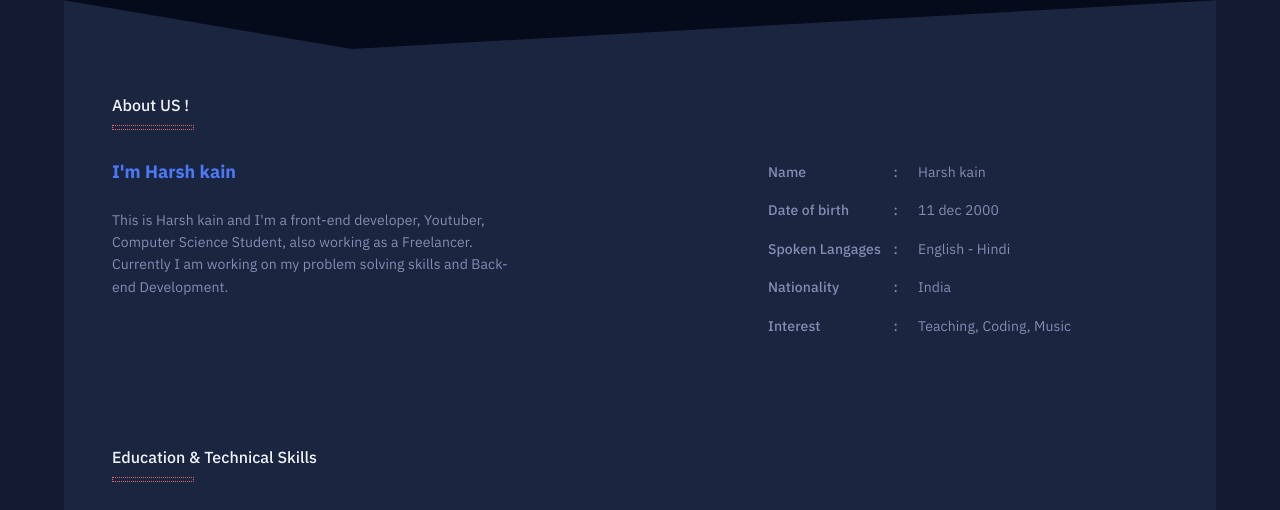
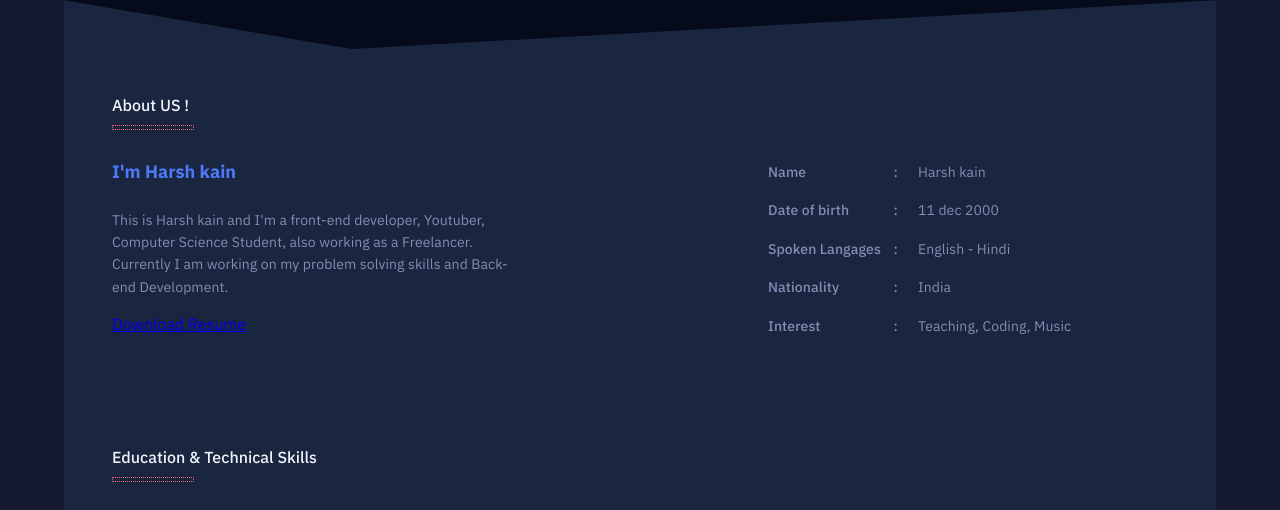
Before and after one commit to harsh-kain/harshkain, a plain HTML site: page index.html in a window 1280 px wide. Shown: the part 255-765 px from the top of the page. Drawn offline with nearby package versions, Linux system fonts and the light colour scheme.

Commit message:
Add files via upload

```diff
--- a/index.html
+++ b/index.html
@@ -65,6 +65,7 @@
                 <div class="left">
                     <h2>I'm Harsh kain</h2>
                     <p>This is Harsh kain and I'm a front-end developer, Youtuber, Computer Science Student, also working as a Freelancer. Currently I am working on my problem solving skills and Back-end Development.</p>
+                    <a href="./resume.pdf" class="btn" download="">Download Resume</a>
                 </div>
                 <div class="right">
                     <p>
```
